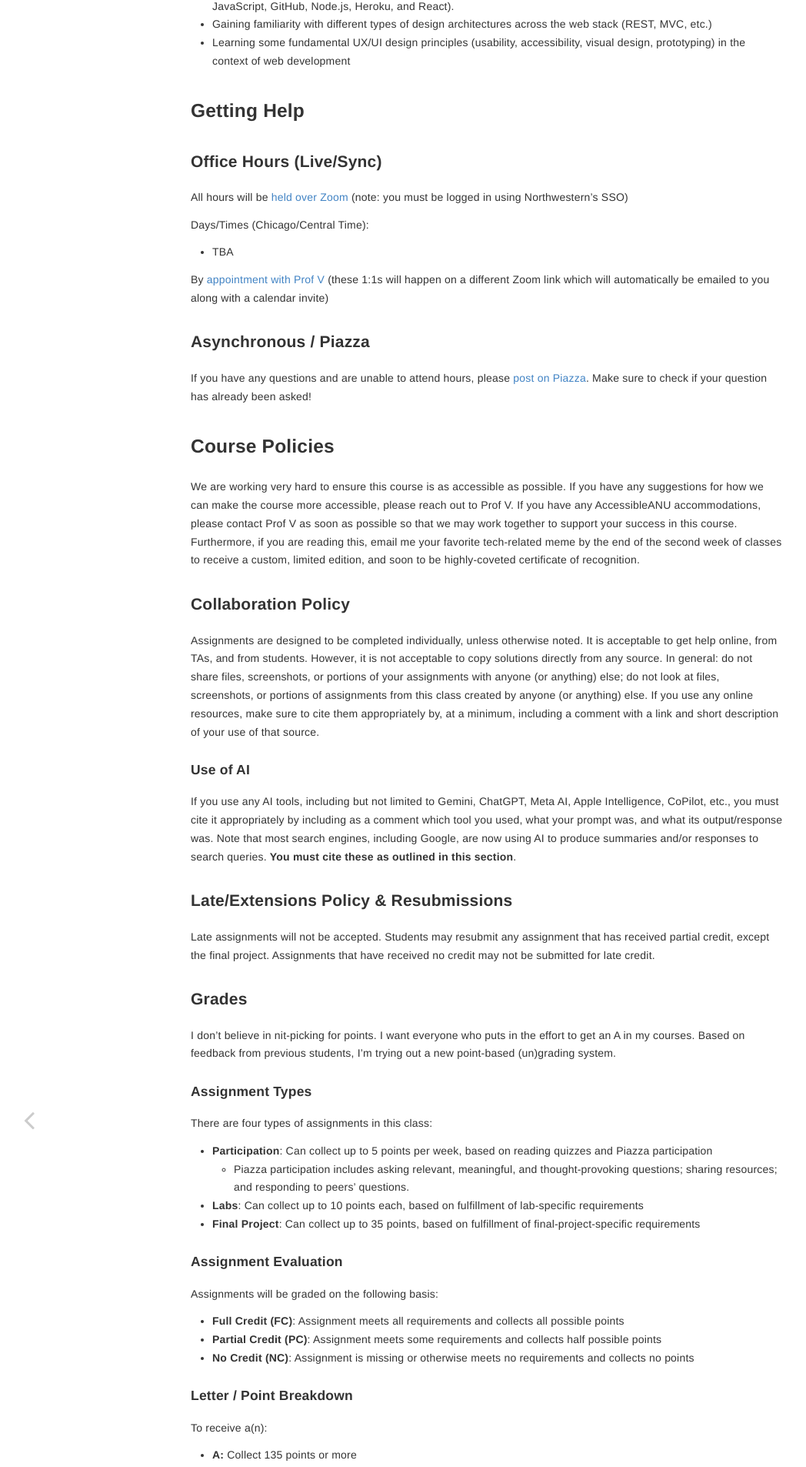
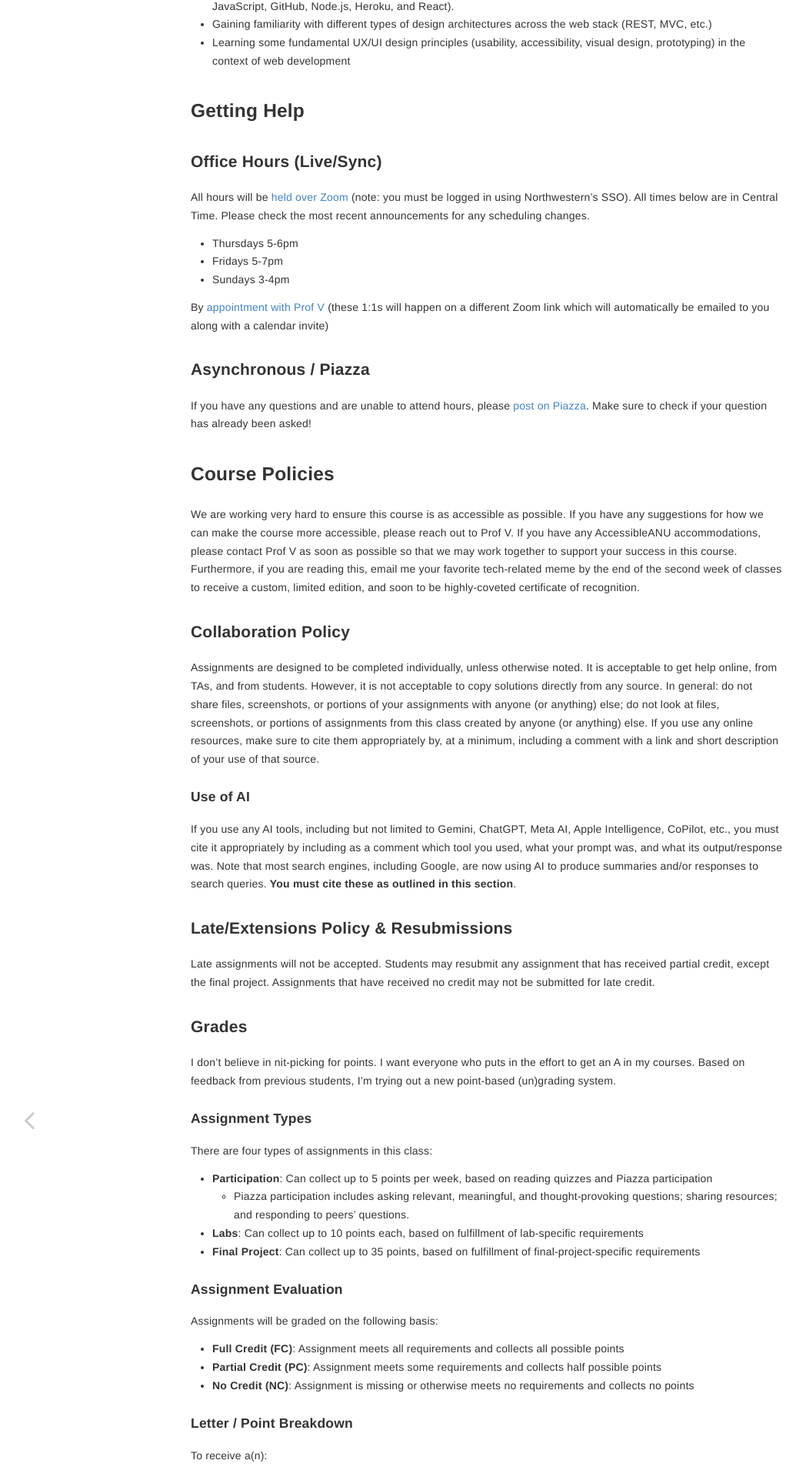
Before and after one commit to vickiebananas/nu-web-dev, a Jekyll site: the page built from _course/syllabus.md, in a window 1280 px wide. Shown: the part 1095-3001 px from the top of the page at 77% size, without its empty margins (7-1055 px from the left). Built offline with Jekyll 4.4.1, drawn with Linux system fonts in a browser that asks for light colours.

Commit message:
Update syllabus.md added hours

```diff
--- a/_course/syllabus.md
+++ b/_course/syllabus.md
@@ -32,10 +32,10 @@ The learning goals for the course include:
 ## Getting Help
 
 ### Office Hours (Live/Sync)
-All hours will be [held over Zoom](https://northwestern.zoom.us/j/93957923216) (note: you must be logged in using Northwestern’s SSO)
-
-Days/Times (Chicago/Central Time):
-- TBA
+All hours will be [held over Zoom](https://northwestern.zoom.us/j/93957923216) (note: you must be logged in using Northwestern’s SSO). All times below are in Central Time. Please check the most recent announcements for any scheduling changes.
+- Thursdays 5-6pm
+- Fridays 5-7pm
+- Sundays 3-4pm
 
 By [appointment with Prof V](https://calendly.com/vcchavez/) (these 1:1s will happen on a different Zoom link which will automatically be emailed to you along with a calendar invite)
 
```
